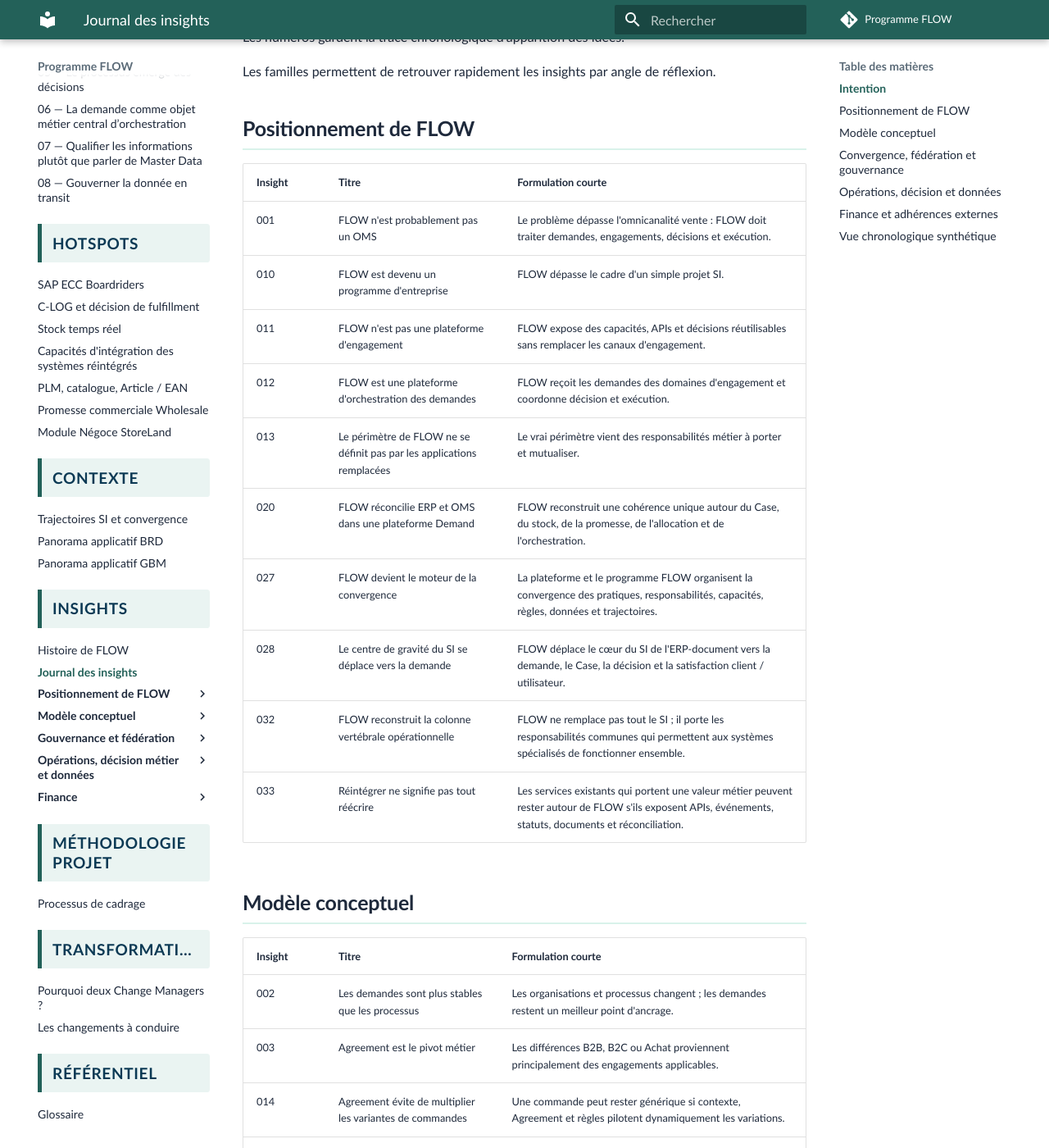
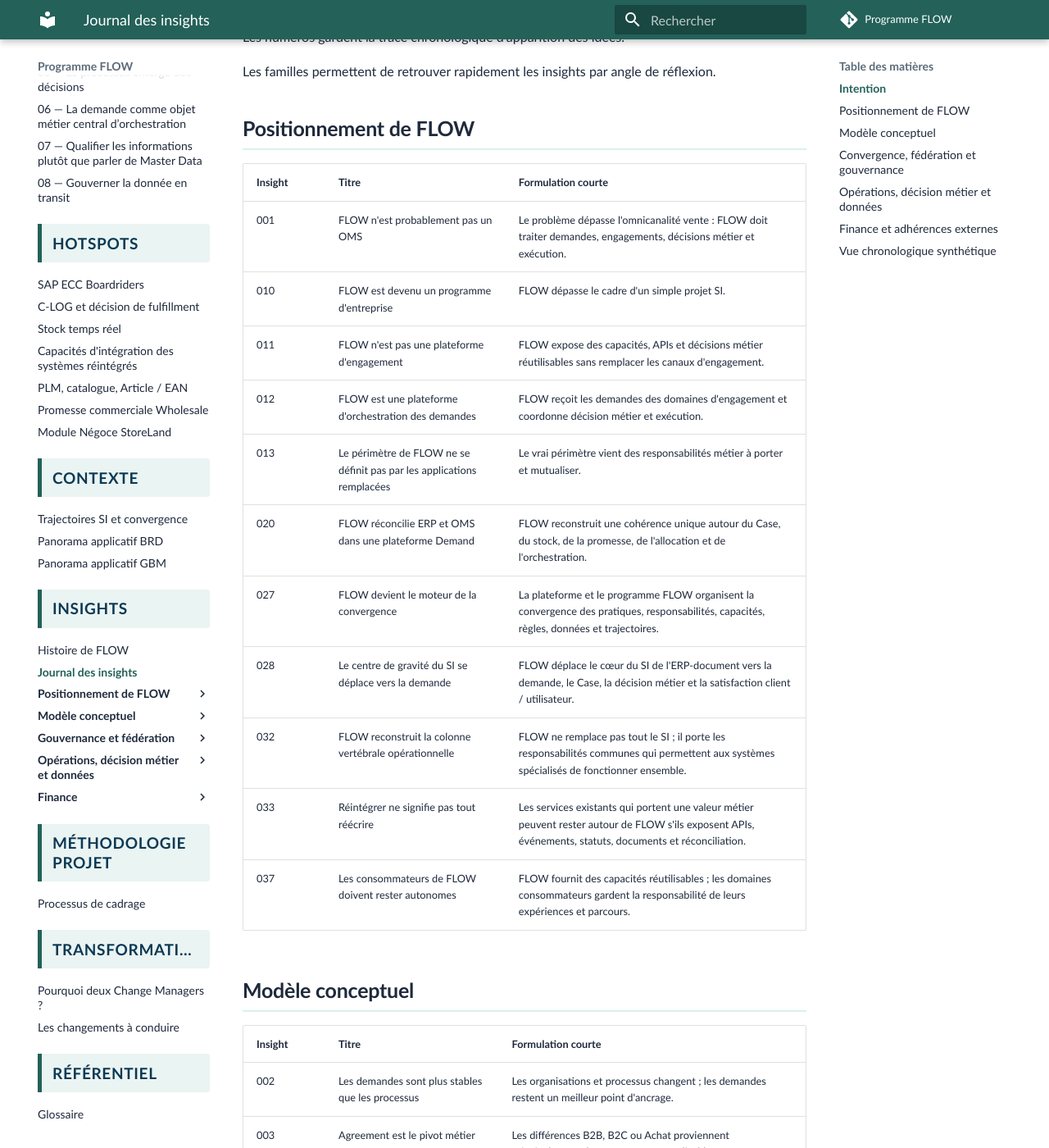
Before and after one commit to laurent-sintes/FLOW-Program, an MkDocs documentation site: the page built from docs/insights/journal-des-insights.md, in a window 1280 px wide and 1400 px high, scrolled down 290 px. Shown: the whole window at 82% size. Built offline with MkDocs 1.6.1 and Material for MkDocs 9.7.7, drawn with Linux system fonts in a browser that asks for light colours; comment, search, counter and statistics services are not loaded; some of the changed text lies outside the part shown.

Commit message:
Met a jour le journal des insights

```diff
--- a/docs/insights/journal-des-insights.md
+++ b/docs/insights/journal-des-insights.md
@@ -12,16 +12,17 @@
 
 | Insight | Titre | Formulation courte |
 | --- | --- | --- |
-| 001 | FLOW n'est probablement pas un OMS | Le problème dépasse l'omnicanalité vente : FLOW doit traiter demandes, engagements, décisions et exécution. |
+| 001 | FLOW n'est probablement pas un OMS | Le problème dépasse l'omnicanalité vente : FLOW doit traiter demandes, engagements, décisions métier et exécution. |
 | 010 | FLOW est devenu un programme d'entreprise | FLOW dépasse le cadre d'un simple projet SI. |
-| 011 | FLOW n'est pas une plateforme d'engagement | FLOW expose des capacités, APIs et décisions réutilisables sans remplacer les canaux d'engagement. |
-| 012 | FLOW est une plateforme d'orchestration des demandes | FLOW reçoit les demandes des domaines d'engagement et coordonne décision et exécution. |
+| 011 | FLOW n'est pas une plateforme d'engagement | FLOW expose des capacités, APIs et décisions métier réutilisables sans remplacer les canaux d'engagement. |
+| 012 | FLOW est une plateforme d'orchestration des demandes | FLOW reçoit les demandes des domaines d'engagement et coordonne décision métier et exécution. |
 | 013 | Le périmètre de FLOW ne se définit pas par les applications remplacées | Le vrai périmètre vient des responsabilités métier à porter et mutualiser. |
 | 020 | FLOW réconcilie ERP et OMS dans une plateforme Demand | FLOW reconstruit une cohérence unique autour du Case, du stock, de la promesse, de l'allocation et de l'orchestration. |
 | 027 | FLOW devient le moteur de la convergence | La plateforme et le programme FLOW organisent la convergence des pratiques, responsabilités, capacités, règles, données et trajectoires. |
-| 028 | Le centre de gravité du SI se déplace vers la demande | FLOW déplace le cœur du SI de l'ERP-document vers la demande, le Case, la décision et la satisfaction client / utilisateur. |
+| 028 | Le centre de gravité du SI se déplace vers la demande | FLOW déplace le cœur du SI de l'ERP-document vers la demande, le Case, la décision métier et la satisfaction client / utilisateur. |
 | 032 | FLOW reconstruit la colonne vertébrale opérationnelle | FLOW ne remplace pas tout le SI ; il porte les responsabilités communes qui permettent aux systèmes spécialisés de fonctionner ensemble. |
 | 033 | Réintégrer ne signifie pas tout réécrire | Les services existants qui portent une valeur métier peuvent rester autour de FLOW s'ils exposent APIs, événements, statuts, documents et réconciliation. |
+| 037 | Les consommateurs de FLOW doivent rester autonomes | FLOW fournit des capacités réutilisables ; les domaines consommateurs gardent la responsabilité de leurs expériences et parcours. |
 
 ## Modèle conceptuel
 
@@ -35,6 +36,7 @@
 | 029 | La variation métier doit être pilotée par règles | Les variations de traitement doivent venir du contexte, des Agreements et des policies, pas d'une prolifération de processus spécialisés. |
 | 030 | Le SAV est une demande comme les autres | Une demande de service, un litige, un retour ou un remboursement peut être traité comme un Case dès lors qu'il faut suivre, décider, résoudre et expliquer. |
 | 034 | Une plateforme est fermée et ouverte à la fois | FLOW gouverne un cœur commun, mais expose des processus contrôlés pour configurer, étendre et développer des produits consommateurs. |
+| 038 | La demande est le point d'entrée de la modélisation | FLOW commence par la demande à instruire, puis identifie les décisions métier et les données nécessaires. |
 
 ## Convergence, fédération et gouvernance
 
@@ -46,14 +48,14 @@
 | 016 | BRD et GBM ont des centres de gravité inverses | GBM part du retail ; BRD part plutôt du B2B / wholesale. FLOW doit créer une couche commune au-dessus de ces héritages. |
 | 017 | La convergence est aussi intra-GBM | FLOW doit aussi traiter les écarts entre marques GBM, niveaux de maturité et pratiques outillées ou manuelles. |
 
-## Opérations, décision et données
+## Opérations, décision métier et données
 
 | Insight | Titre | Formulation courte |
 | --- | --- | --- |
 | 004 | Le stock est une vue avant d'être un système | Le besoin réel est une visibilité fiable, explicable et actionnable. |
 | 005 | Inventory Visibility est une Shared Business Capability | La visibilité stock doit être mutualisée au niveau plateforme. |
-| 006 | Decision Services est une Shared Business Capability | ATP, allocation, sourcing et promesse relèvent d'une même famille de décisions. |
-| 009 | L'observabilité est un sujet métier | La confiance dépend de la capacité à expliquer données, événements et décisions. |
+| 006 | Decision Services est une Shared Business Capability | ATP, allocation, sourcing et promesse relèvent d'une même famille de décisions métier. |
+| 009 | L'observabilité est un sujet métier | La confiance dépend de la capacité à expliquer données, événements et décisions métier. |
 | 023 | Le PIM n'est pas naturellement dans FLOW | FLOW a besoin d'une projection produit d'exécution, pas d'un PIM bis. |
 | 024 | Les données doivent être qualifiées plutôt que rangées dans “Master Data” | FLOW distingue les natures d'information et leur statut Source ou Projection. |
 | 026 | C-LOG doit être lu comme un acteur Supply, pas comme un simple EAI | C-LOG peut porter des responsabilités logistiques, entrepôt, transport, stock et événements d'exécution. |
@@ -76,12 +78,12 @@
 | 001 | Positionnement | FLOW n'est probablement pas un OMS |
 | 002 | Modèle conceptuel | Les demandes sont plus stables que les processus |
 | 003 | Modèle conceptuel | Agreement est le pivot métier |
-| 004 | Opérations, décision et données | Le stock est une vue avant d'être un système |
-| 005 | Opérations, décision et données | Inventory Visibility est une Shared Business Capability |
-| 006 | Opérations, décision et données | Decision Services est une Shared Business Capability |
+| 004 | Opérations, décision métier et données | Le stock est une vue avant d'être un système |
+| 005 | Opérations, décision métier et données | Inventory Visibility est une Shared Business Capability |
+| 006 | Opérations, décision métier et données | Decision Services est une Shared Business Capability |
 | 007 | Convergence, fédération et gouvernance | Une plateforme doit fédérer autant qu'elle mutualise |
 | 008 | Convergence, fédération et gouvernance | Le tenant est une notion de gouvernance |
-| 009 | Opérations, décision et données | L'observabilité est un sujet métier |
+| 009 | Opérations, décision métier et données | L'observabilité est un sujet métier |
 | 010 | Positionnement | FLOW est devenu un programme d'entreprise |
 | 011 | Positionnement | FLOW n'est pas une plateforme d'engagement |
 | 012 | Positionnement | FLOW est une plateforme d'orchestration des demandes |
@@ -95,17 +97,19 @@
 | 020 | Positionnement | FLOW réconcilie ERP et OMS dans une plateforme Demand |
 | 021 | Finance et adhérences externes | Le fulfillment précède les documents |
 | 022 | Finance et adhérences externes | La finance doit rester un domaine séparé |
-| 023 | Opérations, décision et données | Le PIM n'est pas naturellement dans FLOW |
-| 024 | Opérations, décision et données | Les données doivent être qualifiées plutôt que rangées dans “Master Data” |
+| 023 | Opérations, décision métier et données | Le PIM n'est pas naturellement dans FLOW |
+| 024 | Opérations, décision métier et données | Les données doivent être qualifiées plutôt que rangées dans “Master Data” |
 | 025 | Finance et adhérences externes | CBS est un domaine spécialisé contributeur et consommateur de FLOW |
-| 026 | Opérations, décision et données | C-LOG doit être lu comme un acteur Supply, pas comme un simple EAI |
+| 026 | Opérations, décision métier et données | C-LOG doit être lu comme un acteur Supply, pas comme un simple EAI |
 | 027 | Positionnement | FLOW devient le moteur de la convergence |
 | 028 | Positionnement | Le centre de gravité du SI se déplace vers la demande |
 | 029 | Modèle conceptuel | La variation métier doit être pilotée par règles |
 | 030 | Modèle conceptuel | Le SAV est une demande comme les autres |
-| 031 | Opérations, décision et données | Les données en transit doivent être gouvernées |
+| 031 | Opérations, décision métier et données | Les données en transit doivent être gouvernées |
 | 032 | Positionnement | FLOW reconstruit la colonne vertébrale opérationnelle |
 | 033 | Positionnement | Réintégrer ne signifie pas tout réécrire |
 | 034 | Modèle conceptuel | Une plateforme est fermée et ouverte à la fois |
-| 035 | Opérations, décision et données | Produits conçus et produits importés imposent un catalogue d'exécution |
-| 036 | Opérations, décision et données | Les fiches produits rendent l'architecture actionnable |
+| 035 | Opérations, décision métier et données | Produits conçus et produits importés imposent un catalogue d'exécution |
+| 036 | Opérations, décision métier et données | Les fiches produits rendent l'architecture actionnable |
+| 037 | Positionnement | Les consommateurs de FLOW doivent rester autonomes |
+| 038 | Modèle conceptuel | La demande est le point d'entrée de la modélisation |
```
